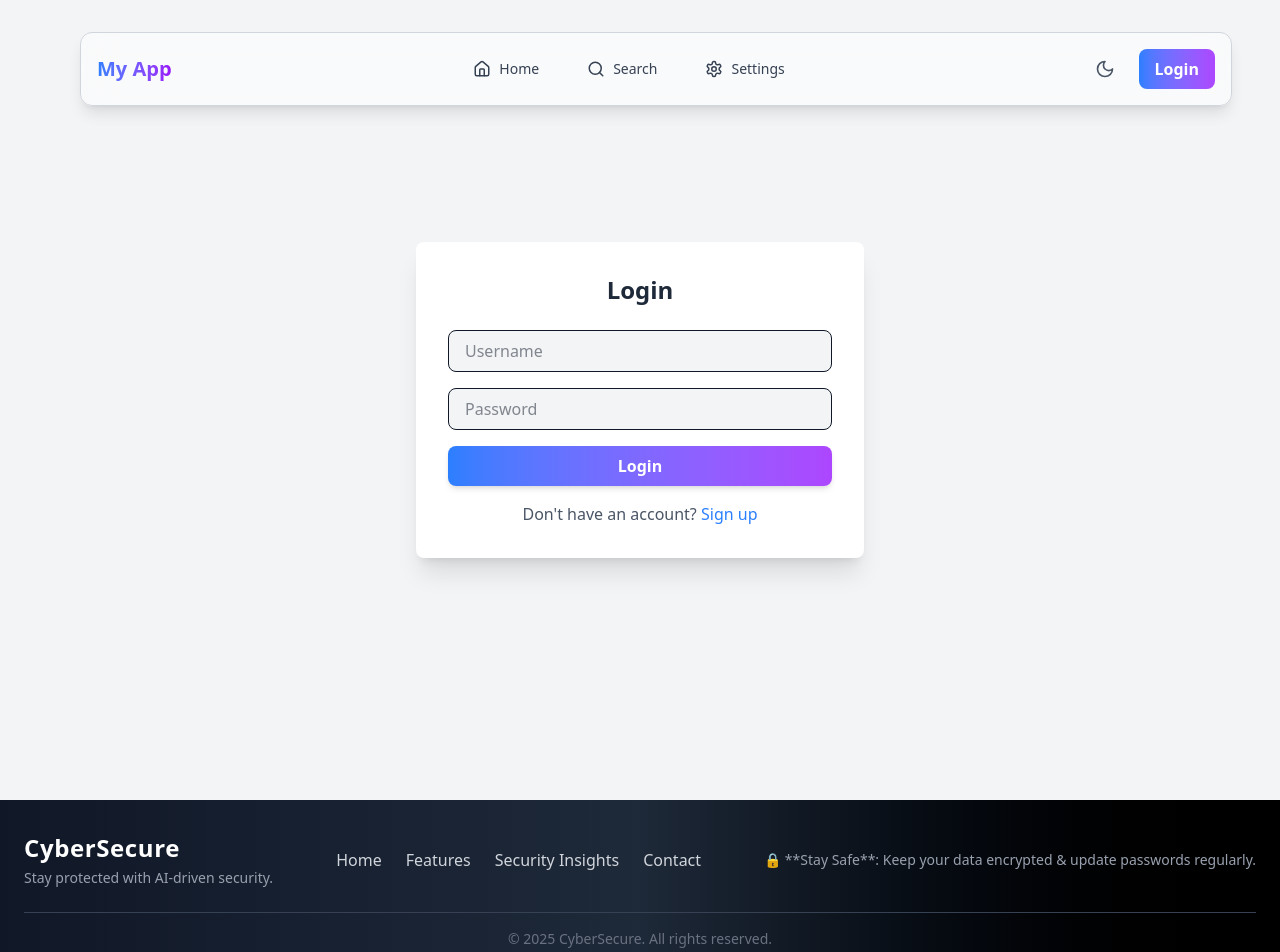
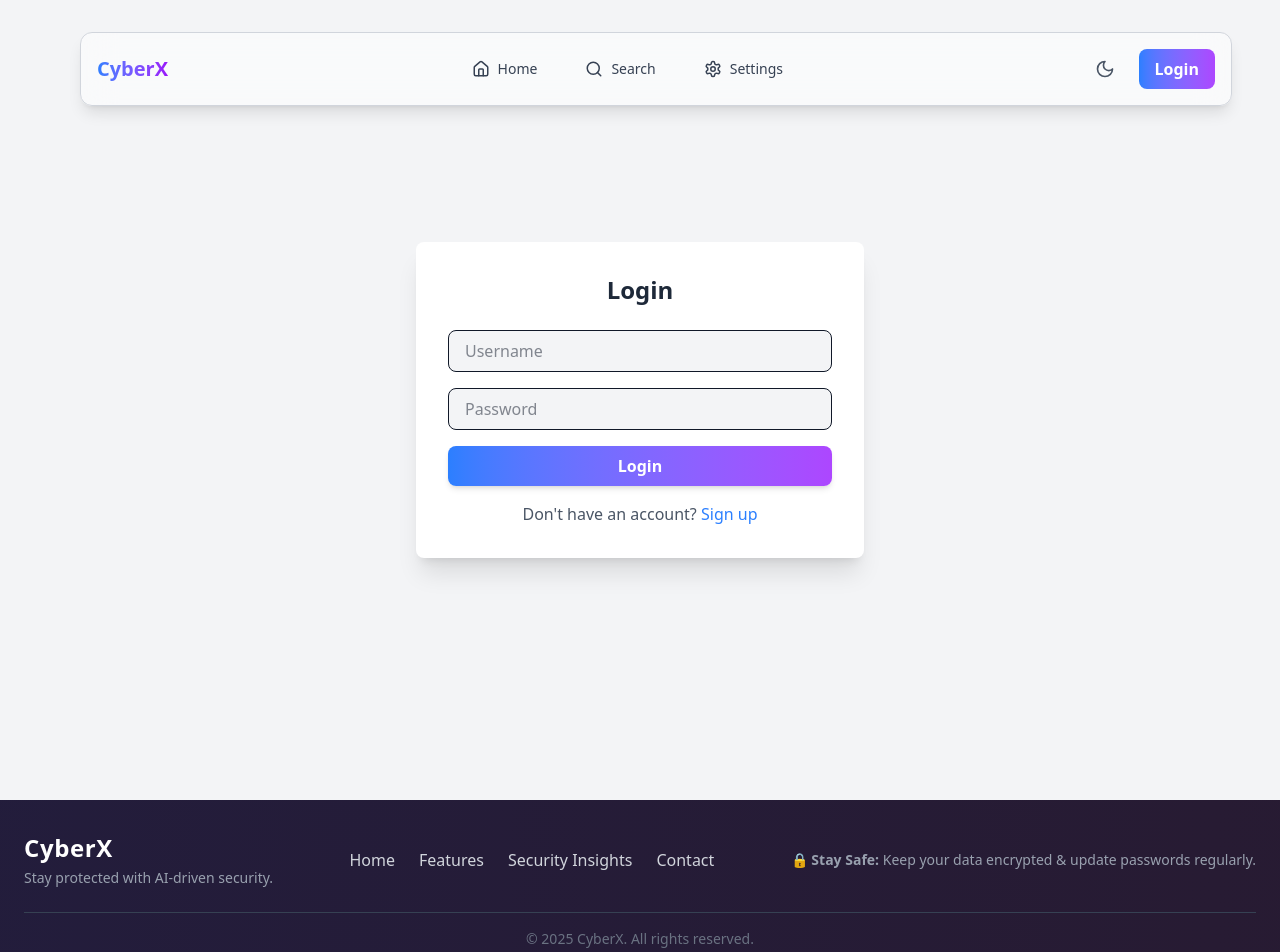
Before and after one commit to codehb01/cybersecurity, a React (Vite) app in the folder frontend/: page /login in a window 1280 px wide. Shown: the top 952 px of the page. Built offline with nearby package versions, Linux system fonts and the light colour scheme.

Commit message:
commit by pranit

```diff
--- a/frontend/src/components/Footer.jsx
+++ b/frontend/src/components/Footer.jsx
@@ -2,9 +2,12 @@ import { motion } from "framer-motion";
 
 export default function Footer() {
   return (
-    <footer className="bg-gradient-to-r from-gray-900 via-gray-800 to-black text-gray-300 py-8 px-6">
+    <footer className="relative text-gray-300 py-8 px-6 overflow-hidden">
+      {/* Background Gradient Animation */}
+      <div className="absolute inset-0 bg-gradient-to-r from-[#040826] via-[#0b0426] to-[#10021c] opacity-90 animate-gradient"></div>
+
       <motion.div
-        className="container mx-auto flex flex-col md:flex-row justify-between items-center"
+        className="relative container mx-auto flex flex-col md:flex-row justify-between items-center"
         initial={{ opacity: 0, y: 10 }}
         animate={{ opacity: 1, y: 0 }}
         transition={{ duration: 0.8, ease: "easeOut" }}
@@ -12,7 +15,7 @@ export default function Footer() {
         {/* Brand Section */}
         <div className="mb-6 md:mb-0">
           <h2 className="text-2xl font-extrabold text-white tracking-wide">
-            CyberSecure
+            CyberX
           </h2>
           <p className="text-gray-400 text-sm mt-1">
             Stay protected with AI-driven security.
@@ -21,54 +24,49 @@ export default function Footer() {
 
         {/* Navigation Links */}
         <div className="flex space-x-6">
-          <motion.a
-            href="#"
-            className="hover:text-green-400 transition"
-            whileHover={{ scale: 1.1 }}
-          >
-            Home
-          </motion.a>
-          <motion.a
-            href="#"
-            className="hover:text-green-400 transition"
-            whileHover={{ scale: 1.1 }}
-          >
-            Features
-          </motion.a>
-          <motion.a
-            href="#"
-            className="hover:text-green-400 transition"
-            whileHover={{ scale: 1.1 }}
-          >
-            Security Insights
-          </motion.a>
-          <motion.a
-            href="#"
-            className="hover:text-green-400 transition"
-            whileHover={{ scale: 1.1 }}
-          >
-            Contact
-          </motion.a>
+          {["Home", "Features", "Security Insights", "Contact"].map((item, index) => (
+            <motion.a
+              key={index}
+              href="#"
+              className="hover:text-blue-300 transition"
+              whileHover={{ scale: 1.1 }}
+            >
+              {item}
+            </motion.a>
+          ))}
         </div>
 
         {/* Security Awareness */}
         <div className="text-sm text-gray-400 text-center md:text-right">
           <p>
-            🔒 **Stay Safe**: Keep your data encrypted & update passwords
-            regularly.
+            🔒 <strong>Stay Safe:</strong> Keep your data encrypted & update passwords regularly.
           </p>
         </div>
       </motion.div>
 
       {/* Copyright */}
       <motion.div
-        className="border-t border-gray-700 mt-6 pt-4 text-center text-gray-500 text-sm"
+        className="relative border-t border-gray-700 mt-6 pt-4 text-center text-gray-500 text-sm"
         initial={{ opacity: 0 }}
         animate={{ opacity: 1 }}
         transition={{ delay: 0.5, duration: 0.8 }}
       >
-        © {new Date().getFullYear()} CyberSecure. All rights reserved.
+        © {new Date().getFullYear()} CyberX. All rights reserved.
       </motion.div>
+
+      {/* CSS for Dynamic Gradient */}
+      <style jsx>{`
+        @keyframes gradientShift {
+          0% { background-position: 0% 50%; }
+          50% { background-position: 100% 50%; }
+          100% { background-position: 0% 50%; }
+        }
+
+        .animate-gradient {
+          animation: gradientShift 10s infinite ease-in-out;
+          background-size: 200% 200%;
+        }
+      `}</style>
     </footer>
   );
 }
--- a/frontend/src/components/Navbar.jsx
+++ b/frontend/src/components/Navbar.jsx
@@ -58,7 +58,7 @@ const Navbar = ({ user, setDarkMode, darkMode, handleLogout }) => {
         {/* Logo */}
         <Link to="/">
           <h1 className="text-xl font-bold bg-gradient-to-r from-blue-500 to-purple-600 bg-clip-text text-transparent">
-            My App
+            CyberX
           </h1>
         </Link>
 
```
